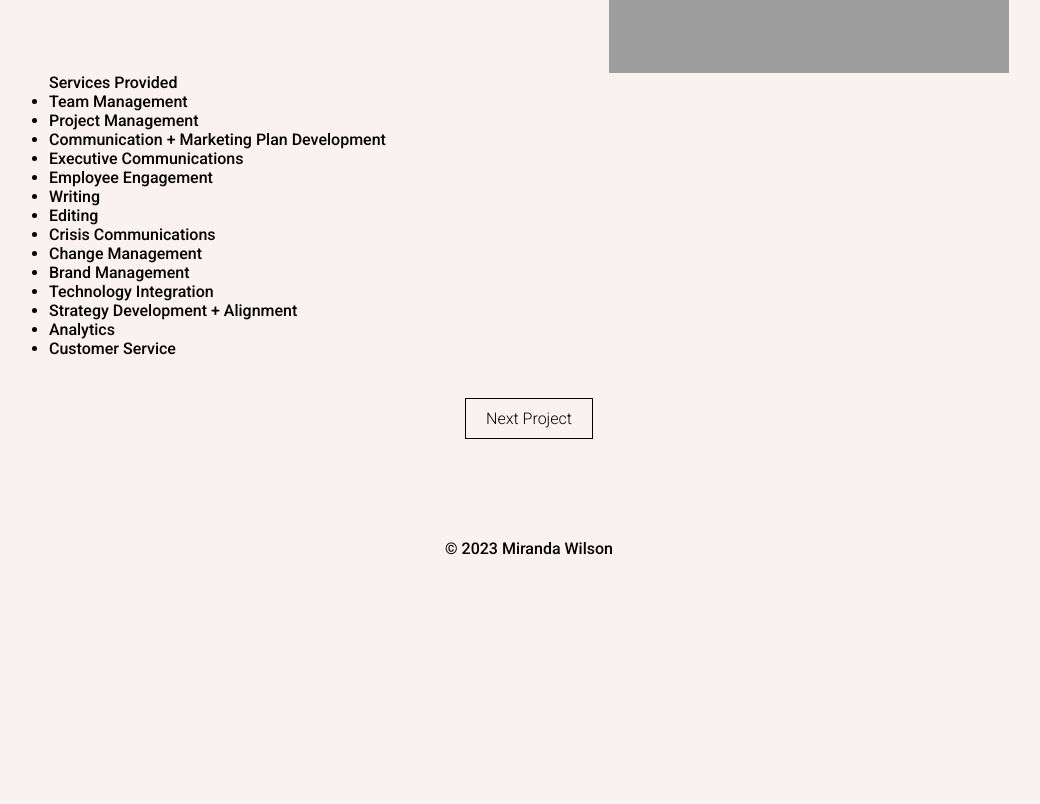
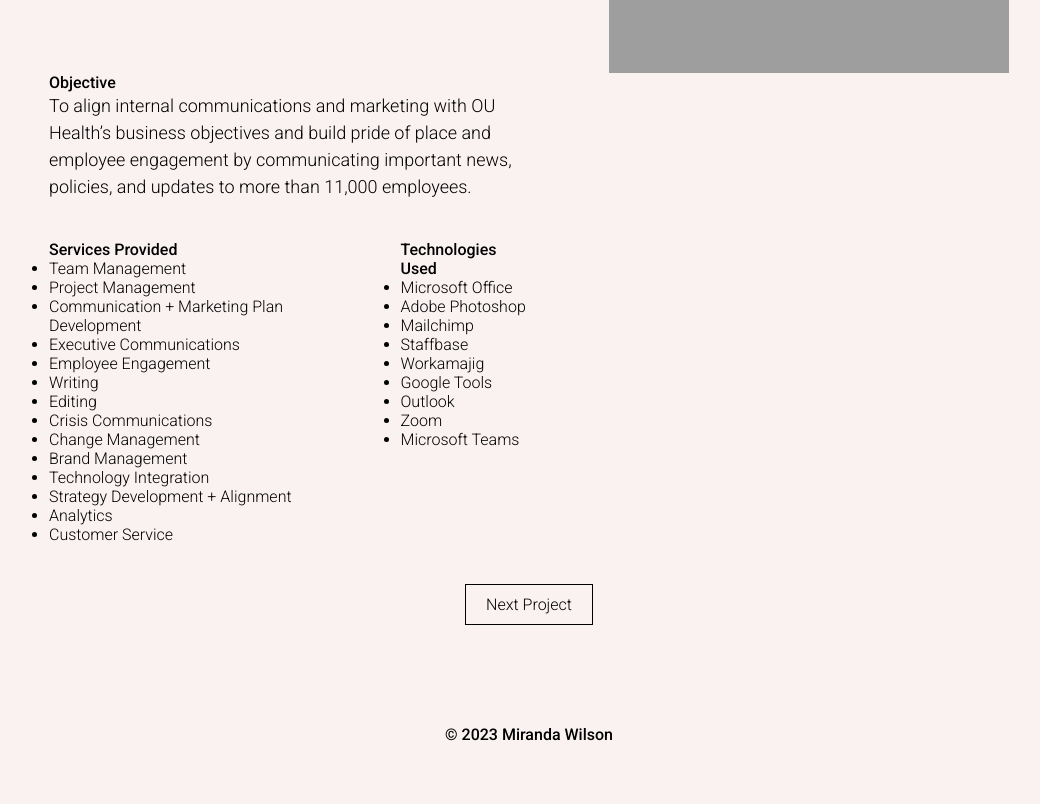
Before and after one commit to justincgreen/mw-portfolio, an Astro site: page /projects/ou-health in a window 1280 px wide. Shown: the part 541-1345 px from the top of the page, without its empty margins (111-1151 px from the left). Before the commit the page ends 1159 px from the top, so only its background shows below. Built offline with nearby package versions, Linux system fonts and the light colour scheme; Astro itself is replaced by a stand-in of ours; grey boxes are pictures that could not be loaded; a web font is replaced by a local one.

Commit message:
Content modeling

```diff
--- a/src/components/Project.astro
+++ b/src/components/Project.astro
@@ -10,6 +10,5 @@ const { title, description, imageOne, industry } = Astro.props;
     <p class="c-project__description">{description}</p>
     { imageOne ? <img class="c-project__image" src={imageOne} alt="Project Image"> : null }
   </div>
-
   <slot />
 </div>
--- a/src/pages/projects/[project].astro
+++ b/src/pages/projects/[project].astro
@@ -39,6 +39,14 @@ const { project } = Astro.params;
                 imageOne={content.projectImageOne}
                 industry={content.industry}
               >
+                <div class="c-project__meta">
+                  <div class="c-project__objective u-padding--bottom--md">
+                    <h4>Objective</h4>
+                    <p>To align internal communications and marketing with OU Health’s business objectives and build pride of place and employee engagement by communicating important news, policies, and updates to more than 11,000 employees.</p>
+                  </div>
+
+                  <div class="c-project__meta--wrap">
+                    <div class="c-project__meta--left">
                       <h4>Services Provided</h4>
                       <ul>
                         <li>Team Management</li>
@@ -51,11 +59,29 @@ const { project } = Astro.params;
                         <li>Crisis Communications</li>
                         <li>Change Management</li>
                         <li>Brand Management</li>
-                 <li> Technology Integration</li>
-                 <li> Strategy Development + Alignment</li>
+                        <li>Technology Integration</li>
+                        <li>Strategy Development + Alignment</li>
                         <li>Analytics</li>
                         <li>Customer Service</li>
                       </ul>
+                    </div>
+
+                    <div class="c-project__meta--right">
+                      <h4>Technologies Used</h4>
+                      <ul>
+                        <li>Microsoft Office</li>
+                        <li>Adobe Photoshop</li>
+                        <li>Mailchimp</li>
+                        <li>Staffbase</li>
+                        <li>Workamajig</li>
+                        <li>Google Tools</li>
+                        <li>Outlook</li>
+                        <li>Zoom</li>
+                        <li>Microsoft Teams</li>
+                      </ul>
+                    </div>
+                  </div>
+                </div>
               </Project>
               <Pagination projectTitle="ou-health" nextLink="/projects/university-of-oklahoma" />
             )
--- a/src/styles/_projects.scss
+++ b/src/styles/_projects.scss
@@ -1,6 +1,7 @@
 .c-project {
   &__block {
     display: flex;
+    gap: 40px;
     align-items: flex-start;
     justify-content: space-between;
 
@@ -16,4 +17,17 @@
       width: 100%;
     }
   }
+
+  &__meta {
+    width: 50%;
+
+    &--wrap {
+      display: flex;
+      gap: 40px;
+    }
+
+    li {
+      font-weight: 300;
+    }
+  }
 }
```
Lines whose indentation alone changed are shown as unchanged.
